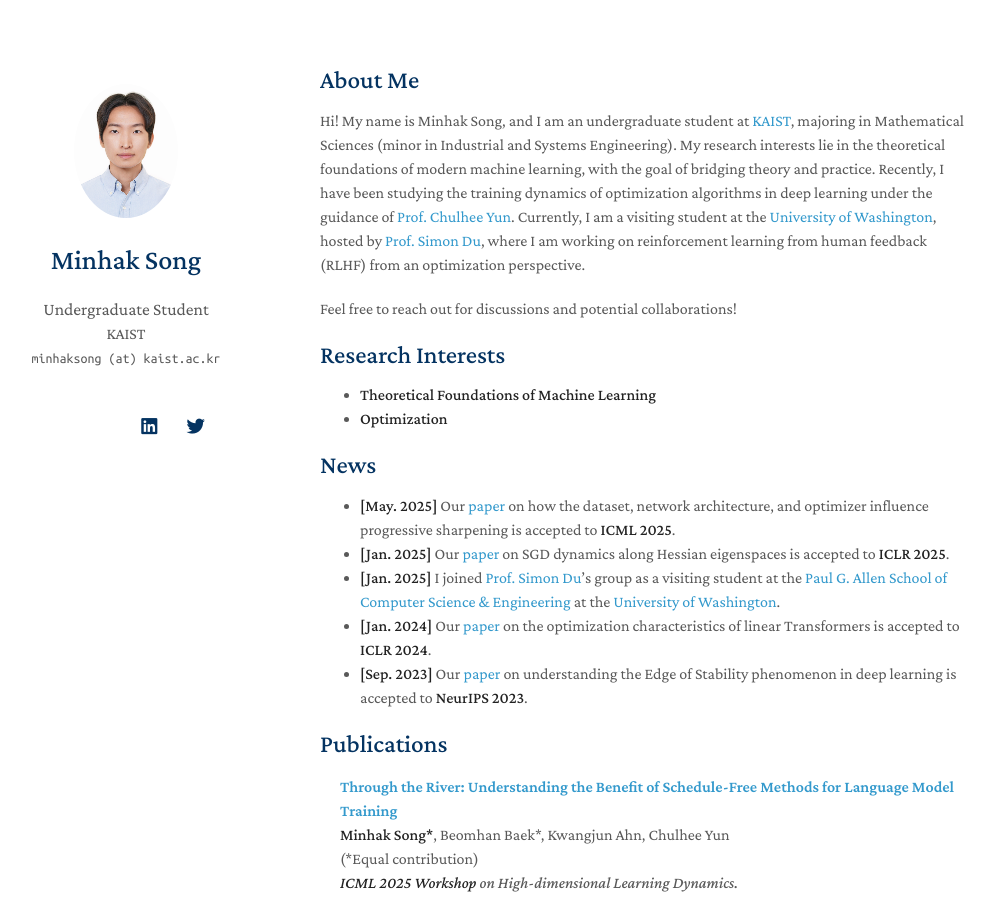
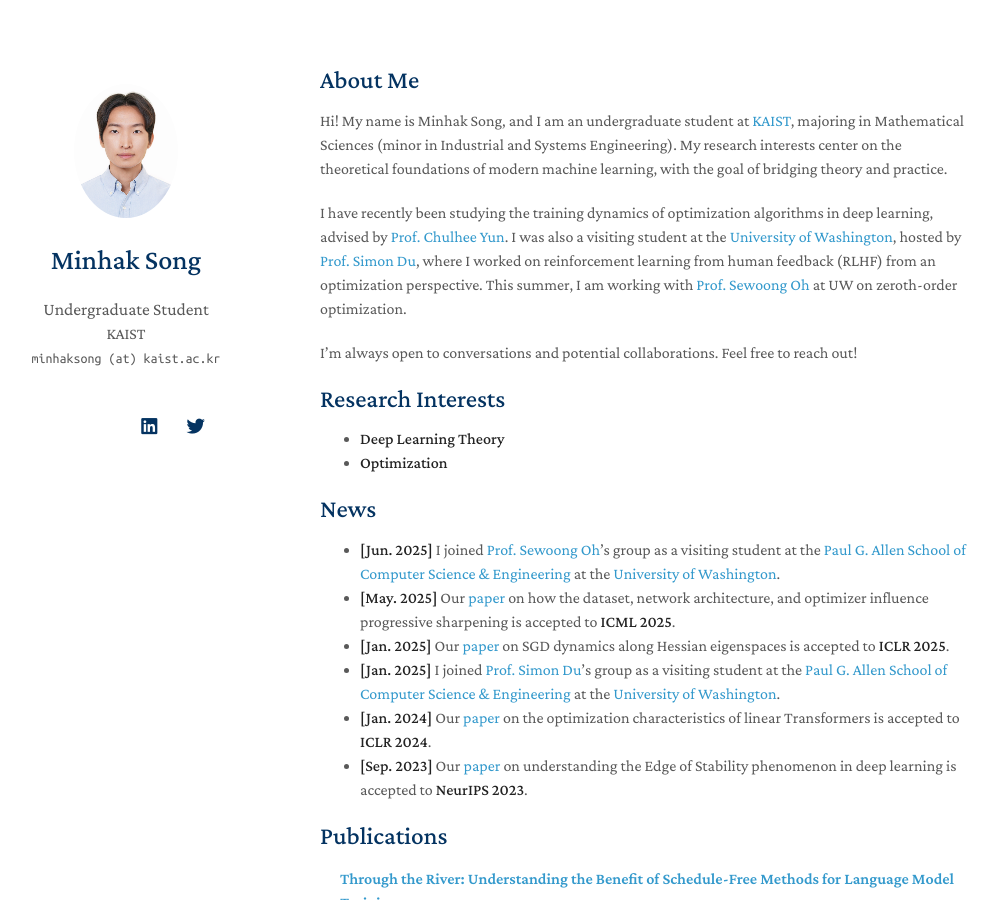
Before and after one commit to songminhak/songminhak.github.io, a Jekyll site: the page built from index.md, in a window 1280 px wide and 900 px high. Shown: the whole window, without its empty margins (150-1146 px from the left). Built offline with Jekyll 4.4.1, drawn with Linux system fonts in a browser that asks for light colours; nearby versions of some CDN libraries; a style sheet for code colours, icons or effects is not loaded; our own code applies the rules of GitHub Pages for plain Markdown files.

Commit message:
update bio

```diff
--- a/index.md
+++ b/index.md
@@ -4,17 +4,20 @@ layout: homepage
 
 ## About Me
 
-Hi! My name is Minhak Song, and I am an undergraduate student at [KAIST](https://www.kaist.ac.kr/en/), majoring in Mathematical Sciences (minor in Industrial and Systems Engineering). My research interests lie in the theoretical foundations of modern machine learning, with the goal of bridging theory and practice. Recently, I have been studying the training dynamics of optimization algorithms in deep learning under the guidance of [Prof. Chulhee Yun](https://chulheeyun.github.io). Currently, I am a visiting student at the [University of Washington](https://www.washington.edu/), hosted by [Prof. Simon Du](https://simonshaoleidu.com/), where I am working on reinforcement learning from human feedback (RLHF) from an optimization perspective.
+Hi! My name is Minhak Song, and I am an undergraduate student at [KAIST](https://www.kaist.ac.kr/en/), majoring in Mathematical Sciences (minor in Industrial and Systems Engineering). My research interests center on the theoretical foundations of modern machine learning, with the goal of bridging theory and practice.
 
-Feel free to reach out for discussions and potential collaborations!
+I have recently been studying the training dynamics of optimization algorithms in deep learning, advised by [Prof. Chulhee Yun](https://chulheeyun.github.io). I was also a visiting student at the [University of Washington](https://www.washington.edu/), hosted by [Prof. Simon Du](https://simonshaoleidu.com/), where I worked on reinforcement learning from human feedback (RLHF) from an optimization perspective. This summer, I am working with [Prof. Sewoong Oh](https://homes.cs.washington.edu/~sewoong/) at UW on zeroth-order optimization.
+
+I’m always open to conversations and potential collaborations. Feel free to reach out!
 
 ## Research Interests
 
-- **Theoretical Foundations of Machine Learning**
+- **Deep Learning Theory**
 - **Optimization**
 
 ## News
 
+- **[Jun. 2025]** I joined [Prof. Sewoong Oh](https://homes.cs.washington.edu/~sewoong/)'s group as a visiting student at the [Paul G. Allen School of Computer Science & Engineering](https://www.cs.washington.edu/) at the [University of Washington](https://www.washington.edu/).
 - **[May. 2025]** Our [paper](https://arxiv.org/abs/2506.06940) on how the dataset, network architecture, and optimizer influence progressive sharpening is accepted to **ICML 2025**.
 - **[Jan. 2025]** Our [paper](https://arxiv.org/abs/2405.16002) on SGD dynamics along Hessian eigenspaces is accepted to **ICLR 2025**.
 - **[Jan. 2025]** I joined [Prof. Simon Du](https://simonshaoleidu.com/)'s group as a visiting student at the [Paul G. Allen School of Computer Science & Engineering](https://www.cs.washington.edu/) at the [University of Washington](https://www.washington.edu/).
```
